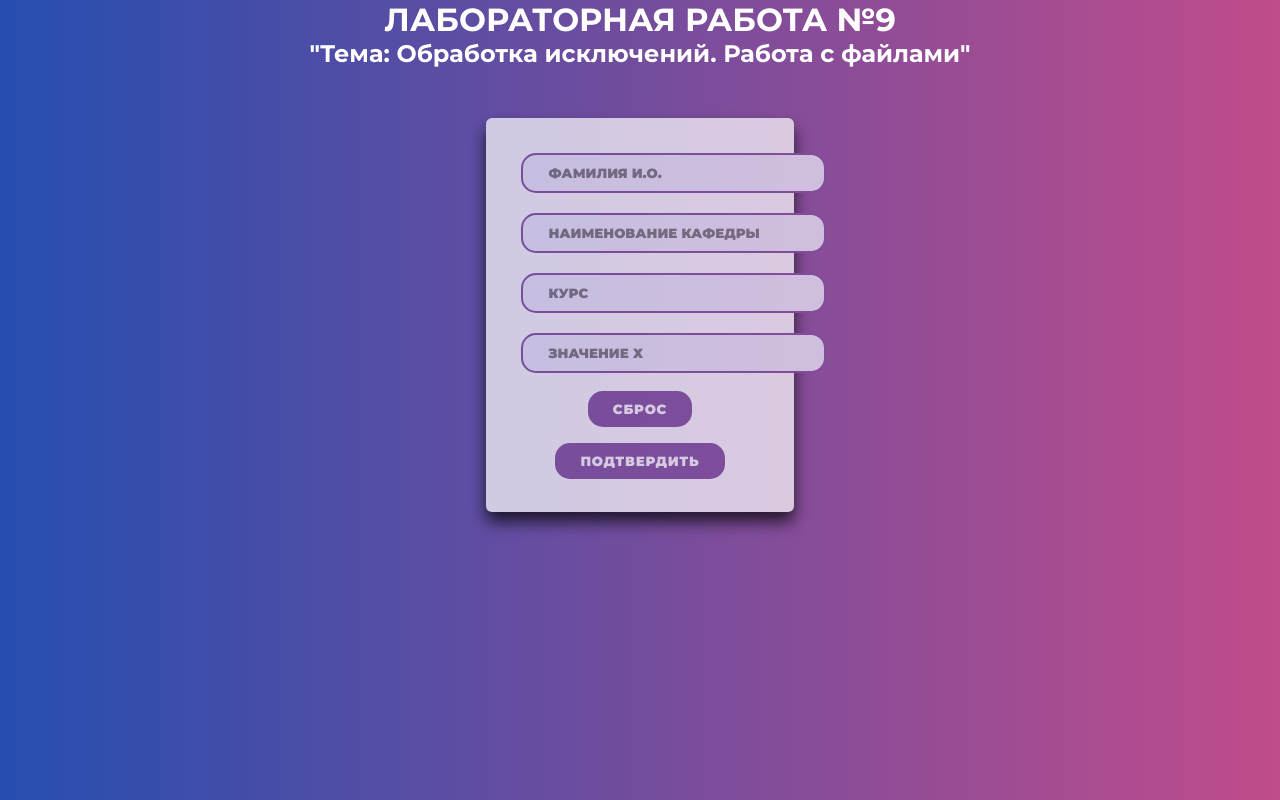
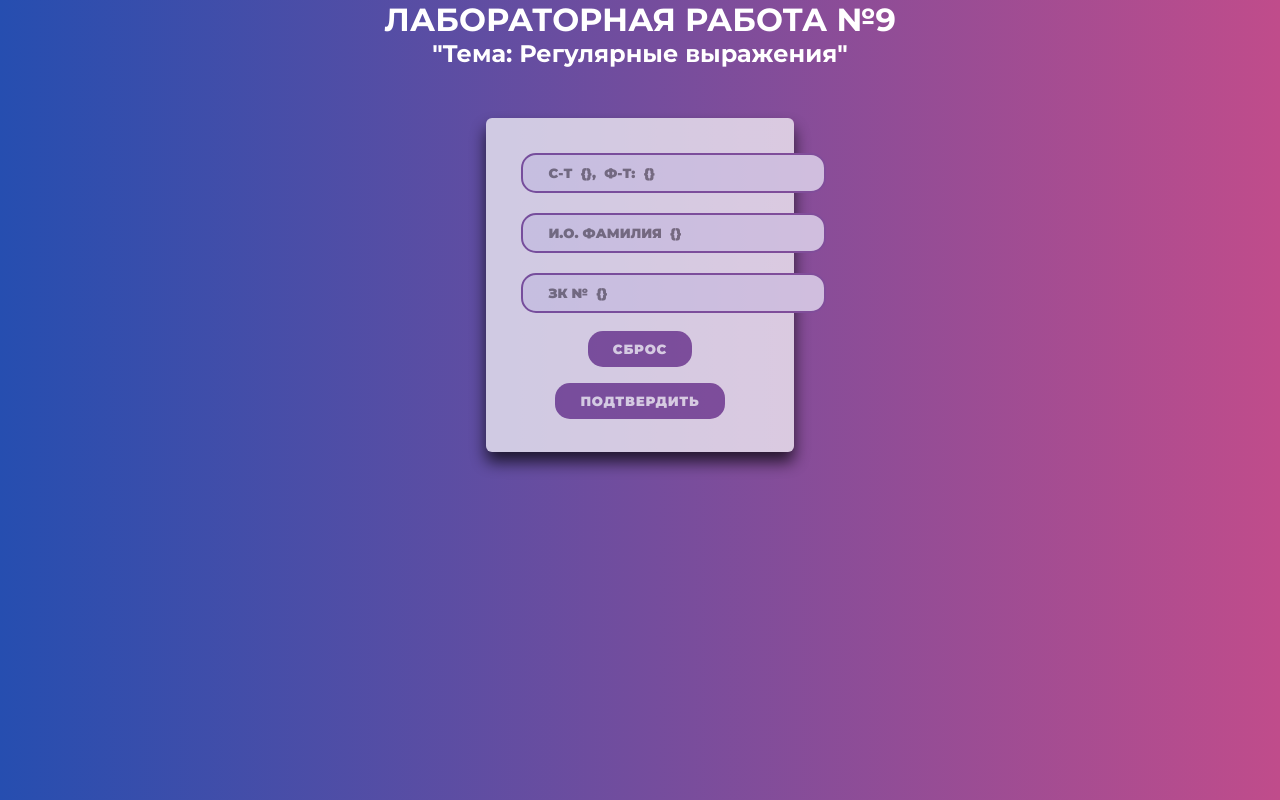
Before and after one commit to Vitalton/python_labs, a plain HTML site: page lab9/index.html in a window 1280 px wide. Drawn offline with Linux system fonts and the light colour scheme.

Commit message:
update lab9

```diff
--- a/lab9/index.html
+++ b/lab9/index.html
@@ -15,17 +15,16 @@
 
   <header>
     <h1>ЛАБОРАТОРНАЯ РАБОТА №9</h1>
-    <h2>"Тема: Обработка исключений. Работа с файлами"</h2>
+    <h2>"Тема: Регулярные выражения"</h2>
   </header>
 
   <!-- Main -->
 
   <main>
     <form name="form" method="get" action="cgi-bin/form.py">
-      <input name="name" class="inpt" type="text" placeholder="Фамилия И.О." required>
-      <input name="nameDep" class="inpt" type="text" placeholder="Наименование кафедры" required>
-      <input name="course" class="inpt" type="text" placeholder="Курс" required>
-      <input name="x" class="inpt" type="text" placeholder="Значение х" required>
+      <input name="name" class="inpt" type="text" placeholder="С-т  {},  ф-т:  {}" required>
+      <input name="nameDep" class="inpt" type="text" placeholder="И.О. Фамилия  {}" required>
+      <input name="course" class="inpt" type="text" placeholder="ЗК №  {}" required>
       <input class="btn" type="reset" value="Сброс">
       <input type="submit" name="submit" id="submit" value="Подтвердить" class="btn">
     </form>
```
